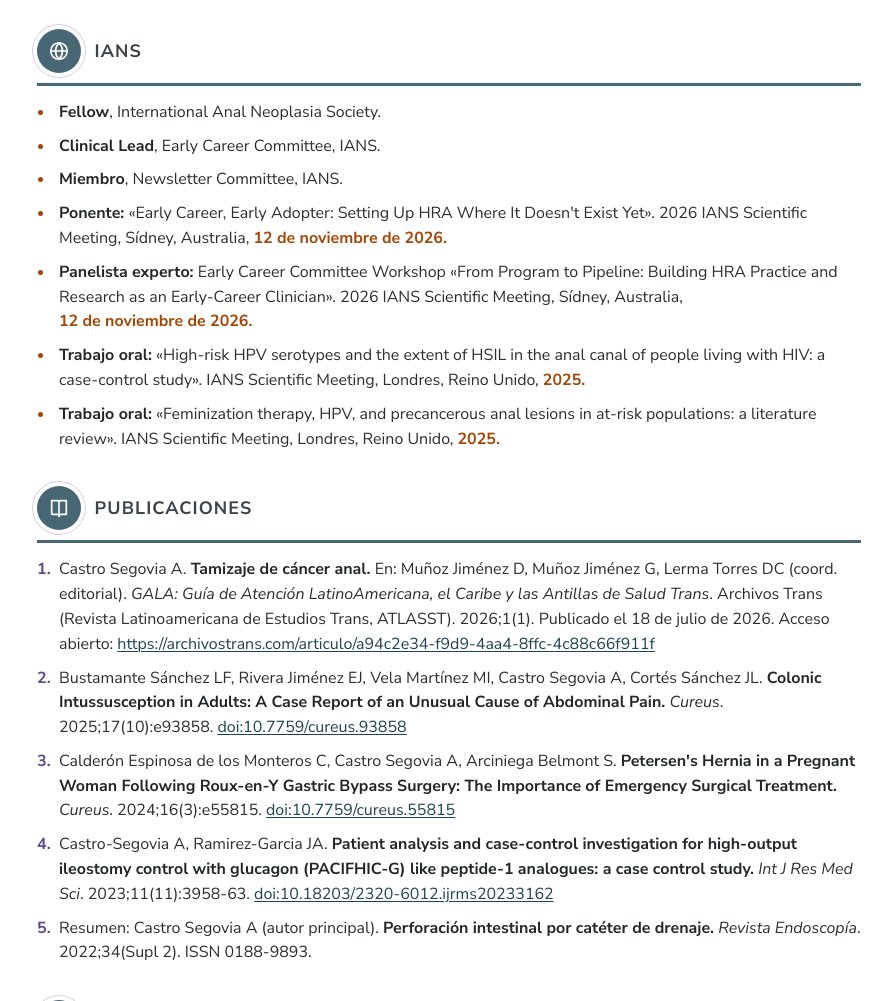
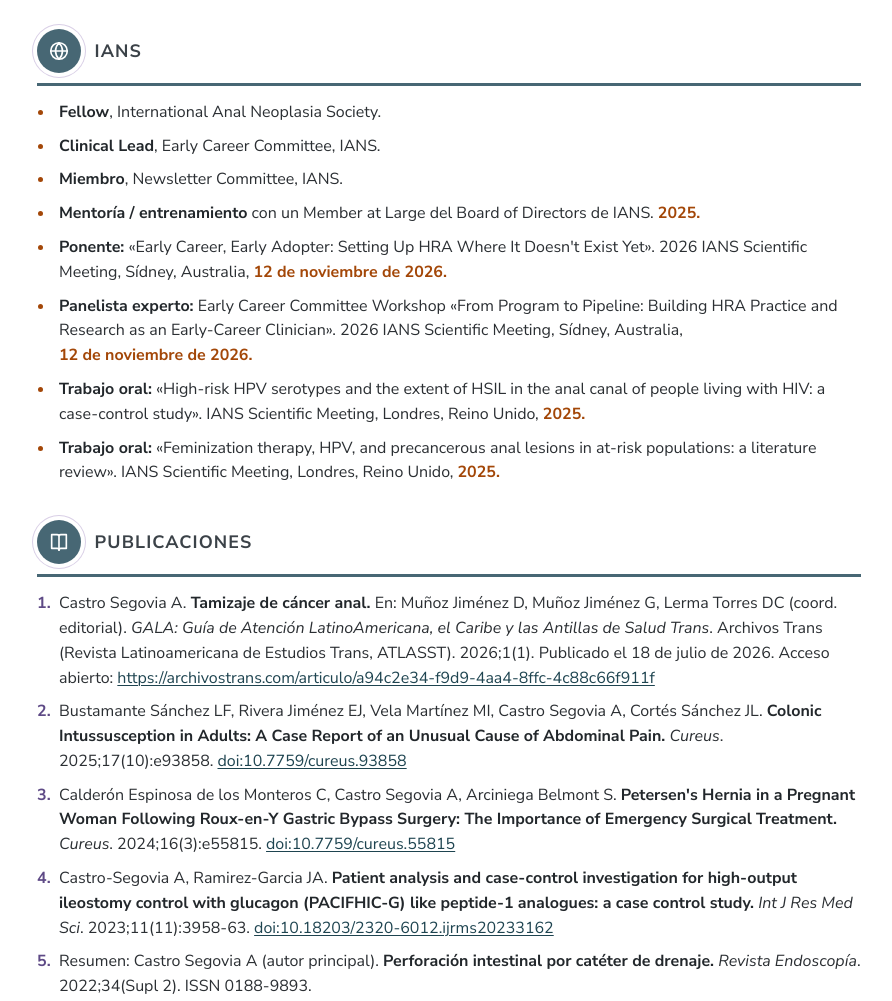
Before and after one commit to consultadrcastro/consultadrcastro.github.io, a plain HTML site: page cv/index.html in a window 1280 px wide. Shown: the part 1342-2343 px from the top of the page, without its empty margins (361-1253 px from the left). Drawn offline with Linux system fonts and the light colour scheme.

Commit message:
Aclarar la mentoría con un Member at Large de IANS.
Sustituye el cargo de consejo, que no corresponde, por el entrenamiento recibido en 2025.

Co-authored-by: acsegov93 <acsegov93@users.noreply.github.com>
Co-authored-by: acsegov93 <acsegov93@gmail.com>

```diff
--- a/cv/index.html
+++ b/cv/index.html
@@ -124,6 +124,7 @@
         <li><strong>Fellow</strong>, International Anal Neoplasia Society.</li>
         <li><strong>Clinical Lead</strong>, Early Career Committee, IANS.</li>
         <li><strong>Miembro</strong>, Newsletter Committee, IANS.</li>
+        <li><strong>Mentoría / entrenamiento</strong> con un Member at Large del Board of Directors de IANS. <span class="date">2025.</span></li>
         <li><strong>Ponente:</strong> «Early Career, Early Adopter: Setting Up HRA Where It Doesn't Exist Yet». 2026 IANS Scientific Meeting, Sídney, Australia, <span class="date">12 de noviembre de 2026.</span></li>
         <li><strong>Panelista experto:</strong> Early Career Committee Workshop «From Program to Pipeline: Building HRA Practice and Research as an Early-Career Clinician». 2026 IANS Scientific Meeting, Sídney, Australia, <span class="date">12 de noviembre de 2026.</span></li>
         <li><strong>Trabajo oral:</strong> «High-risk HPV serotypes and the extent of HSIL in the anal canal of people living with HIV: a case-control study». IANS Scientific Meeting, Londres, Reino Unido, <span class="date">2025.</span></li>
```
